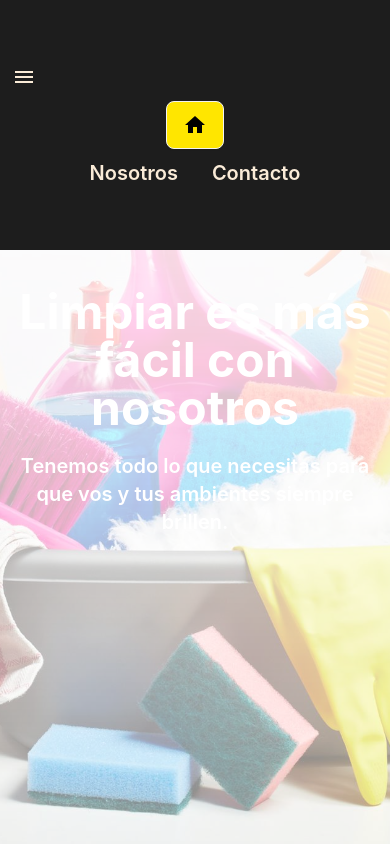
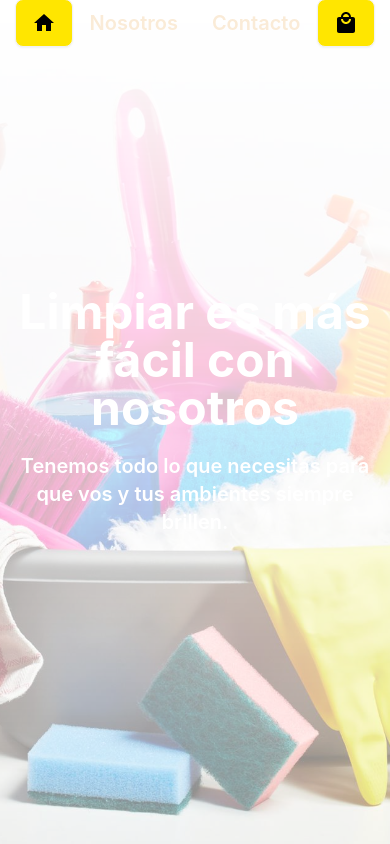
Before and after one commit to federudiero/ecomerceLimpieza, a React (Create React App) app: page / in a window 390 px wide. Shown: the top 844 px of the page. Built offline with nearby package versions, Linux system fonts and the light colour scheme.

Commit message:
cambios en la app2

```diff
--- a/package.json
+++ b/package.json
@@ -11,7 +11,9 @@
     "@testing-library/react": "^13.4.0",
     "@testing-library/user-event": "^13.5.0",
     "axios": "^1.6.7",
+    "bootstrap": "^5.3.3",
     "react": "^18.2.0",
+    "react-bootstrap": "^2.10.2",
     "react-dom": "^18.2.0",
     "react-redux": "^9.1.0",
     "react-router-dom": "^6.22.3",
--- a/src/Components/cards/Cards.jsx
+++ b/src/Components/cards/Cards.jsx
@@ -4,10 +4,7 @@ import { dataJson } from '../../redux/actions';
 import { useDispatch, useSelector } from 'react-redux';
 import Card from '../Card/Card';
 import style from '../cards/Cards.module.css';
-import ComponenteDescuento from '../componenteDescuento/ComponenteDescuento';
 
-import ComoTrabajo from '../comoTrabajo/ComoTrabajo';
-import Carousel from '../carousel/Carousel';
 
 function Cards() {
     const dispatch = useDispatch();
@@ -35,9 +32,7 @@ function Cards() {
     return (
         <div className={style.cardsContainerPadreMayor}>
 
-      <ComoTrabajo/>
-      <Carousel/>
-            <ComponenteDescuento/>
+
 
             <div className={style.cardsContainer}>
                 <div className={style.gridContainer}>
--- a/src/Components/filter/ButtonFilter.module.css
+++ b/src/Components/filter/ButtonFilter.module.css
@@ -1,61 +1,55 @@
+/* Estilos específicos para el filtro */
 .filtercontainer {
-
     display: flex;
     height: 46px;
-    top: 70%;
     background-color: transparent;
     padding: 10px;
-
     border-radius: 5px;
     flex-direction: row;
     justify-content: space-between;
     align-items: center;
     gap: 20px;
-
-
-    border-radius: 0.375rem;
-}
-/* Otros estilos */
-.buttonSelect {
-    cursor: pointer;
-    background-color: transparent;
-    /* Color de borde similar al de la barra de búsqueda */
-    border-radius: 0.375rem;
-    /* Estilos del select */
   }
 
+  /* Estilos para los botones y el select */
+  .buttonSelect,
   .buttonResete {
-    /* Estilos del botón */
-   /* Color de borde similar al de la barra de búsqueda */
+    cursor: pointer;
+    padding: 3px;
     border-radius: 0.375rem;
-    padding: 3px;
+    background-color: transparent;
+    color: #fff; /* Cambiamos el color del texto */
+    border: 1px solid #fff; /* Añadimos un borde blanco */
+  }
 
+  .buttonResete:hover {
+    color: rgb(172, 36, 36);
   }
-.buttonResete:hover {
-    /* Estilos del botón */
-    /* Color de borde similar al de la barra de búsqueda */
-    border-radius: 0.375rem;
-    padding: 3px;
-    color: rgb(172, 36, 36);
 
-}
-.options{
+  .options {
     background-color: rgb(46, 45, 45);
     border: none;
     color: #959596;
     cursor: pointer;
-
   }
 
+  /* Estilos para el ícono de categoría */
+  .filtercontainer svg {
+    fill: #fff; /* Cambiamos el color del ícono */
+  }
 
-
-
-
+  /* Estilos para el input de búsqueda */
+  .input {
+    padding: 6px;
+    border-radius: 0.375rem;
+    border: 1px solid #fff; /* Añadimos un borde blanco */
+    background-color: transparent;
+    color: #fff; /* Cambiamos el color del texto */
+  }
   @media only screen and (max-width: 768px) {
-
-    .filtercontainer {
-        display: flex; /* Muestra el contenedor de filtros en dispositivos móviles */
-        height: auto; /* Altura automática para adaptarse al contenido */
+    .containerNavBar {
+        display: flex;
+        height: 46px;
         background-color: transparent;
         padding: 10px;
         border-radius: 5px;
@@ -65,27 +59,4 @@
         gap: 20px;
 
     }
-
-
-
-
     }
-
-
-  @media only screen and (min-width: 769px) and (max-width: 991px) {
-
-
-
-
-  }
-
-
-
-
-  @media only screen and (min-width: 991px) and (max-width: 1300px) {
-
-
-
-
-
-  }
--- a/src/Components/navBar/NavBar.jsx
+++ b/src/Components/navBar/NavBar.jsx
@@ -1,120 +1,28 @@
-import React, { useState, useEffect } from 'react';
-// Importa React y los hooks useState y useEffect desde la biblioteca React.
-
-import { Link, useLocation } from 'react-router-dom';
-// Importa los componentes Link y useLocation desde react-router-dom, que se utilizan para manejar las rutas y la ubicación actual del navegador.
-
+ import React from 'react';
+import { Link } from 'react-router-dom';
  import HomeIcon from '@mui/icons-material/Home';
  import LocalMallIcon from '@mui/icons-material/LocalMall';
-import MenuIcon from '@mui/icons-material/Menu';
-// Importa los íconos de Material-UI que se utilizarán en el NavBar.
-
-import Filter from '../filter/Filter';
-// Importa el componente Filter desde un archivo local.
-
 import style from './NavBar.module.css';
-// Importa los estilos CSS específicos del NavBar desde un archivo local.
 
 function NavBar() {
-  // Define el componente NavBar como una función.
-
-  const location = useLocation();
-  // Declara una variable location que almacena la ubicación actual del navegador utilizando el hook useLocation().
-
-  const [showMenu, setShowMenu] = useState(false);
-  // Declara un estado showMenu que determina si el menú está visible o no. Inicialmente se establece en false utilizando el hook useState.
-
-  const isHomePage = location.pathname === '/';
-  // Declara una variable isHomePage que verifica si la ubicación actual es la página de inicio (ruta '/').
-
-  useEffect(() => {
-    // Utiliza el hook useEffect para ejecutar una función cada vez que cambie la ubicación.
-    setShowMenu(false); // En este caso, la función establece showMenu en false, ocultando el menú desplegable.
-  }, [location]);
-
-  const toggleMenu = () => {
-    // Declara una función toggleMenu que cambia el estado showMenu entre true y false, alternando la visibilidad del menú.
-    setShowMenu(!showMenu);
-  };
-
-  const handleLinkClick = () => {
-    // Declara una función handleLinkClick que oculta el menú desplegable al hacer clic en un enlace del menú.
-    setShowMenu(false);
-  };
-
   return (
     <div className={style.containerNavBar}>
-      {/* Renderiza el contenedor del NavBar con los estilos definidos en el archivo CSS. */}
-      <div className="flex-none">
-        {/* Renderiza un contenedor flexible que no se expande automáticamente. */}
-        <button onClick={toggleMenu} className="btn btn-square btn-ghost md:hidden">
-          {/* Renderiza un botón que muestra el ícono del menú. */}
-          <MenuIcon />
-          {/* Renderiza el ícono del menú utilizando el componente MenuIcon importado de Material-UI. */}
-        </button>
-      </div>
-      <div className={`${style.menu} ${showMenu ? 'block' : 'hidden md:block'}`}>
-        {/* Renderiza el menú con los estilos definidos en el archivo CSS, mostrándolo si showMenu es true. */}
-        <Link
-          to="/"
-          className="btn"
-          style={{ background: '#ffe600', color: 'black' }}
-        >
-          {/* Renderiza un enlace a la página de inicio con estilos personalizados. */}
+      <div className={`${style.menu} mx-auto md:mx-0`}>
+        {/* Agregamos la clase mx-auto para centrar horizontalmente en dispositivos pequeños */}
+        <Link to="/" className="btn" style={{ background: '#ffe600', color: 'black' }}>
           <HomeIcon />
-          {/* Renderiza el ícono de inicio utilizando el componente HomeIcon importado de Material-UI. */}
         </Link>
-        {showMenu ? (
-          // Si showMenu es true, muestra los siguientes elementos en el menú desplegable.
-          <>
-            <Link to="/nosotros" className="btn btn-ghost text-xl" onClick={handleLinkClick}>
-              {/* Renderiza un enlace a la página "Nosotros" con estilos personalizados. */}
-              Nosotros
-            </Link>
-            <Link to="/contacto" className="btn btn-ghost text-xl" onClick={handleLinkClick}>
-              {/* Renderiza un enlace a la página "Contacto" con estilos personalizados. */}
-              Contacto
-            </Link>
-            <div className="md:hidden">
-              {/* Renderiza el componente Filter solo en dispositivos móviles. */}
-              {isHomePage && <Filter onClick={handleLinkClick} />}
-              {/* Renderiza el filtro solo en la página de inicio. */}
-            </div>
-          </>
-        ) : (
-          // Si showMenu es false, muestra los siguientes elementos en el menú principal.
-          <>
-            <div className="md:flex md:items-center md:space-evenly">
-              {/* Renderiza un contenedor flexible con elementos centrados y espacio equitativo. */}
         <Link to="/nosotros" className="btn btn-ghost text-xl">
-                {/* Renderiza un enlace a la página "Nosotros" con estilos personalizados. */}
           Nosotros
         </Link>
         <Link to="/contacto" className="btn btn-ghost text-xl">
-                {/* Renderiza un enlace a la página "Contacto" con estilos personalizados. */}
           Contacto
         </Link>
-            </div>
-            {isHomePage && (
-              // Si la ubicación actual es la página de inicio, renderiza los siguientes elementos.
-              <div className="flex-none md:block hidden">
-                {/* Renderiza un contenedor que no se expande automáticamente en dispositivos móviles. */}
-                <Filter />
-                {/* Renderiza el componente Filter. */}
-
-              </div>
-            )}
-          </>
-        )}
-        <div className="flex-none md:block hidden">
-          {/* Renderiza un contenedor que no se expande automáticamente en dispositivos móviles. */}
         <Link to="/carrito" className="btn" style={{ background: '#ffe600', color: 'black' }}>
-            {/* Renderiza un enlace al carrito con estilos personalizados. */}
           <LocalMallIcon />
-            {/* Renderiza el ícono del carrito utilizando el componente LocalMallIcon importado de Material-UI. */}
         </Link>
       </div>
-      </div>
+
     </div>
   );
 }
--- a/src/Components/navBar/NavBar.module.css
+++ b/src/Components/navBar/NavBar.module.css
@@ -1,79 +1,36 @@
+/* Estilos generales del NavBar */
 .containerNavBar {
+  position: fixed;
+  top: 0;
+  left: 0;
+  width: 100%;
+  z-index: 1000;
+  display: flex;
+  align-items: center;
+  justify-content: center;
+  background: rgb(29, 29, 29);
+  color: antiquewhite;
+}
 
-  position: fixed;
-    top: 0;
-    left: 0;
-    width: 100%;
-    z-index: 1000;
-    display: flex;
-    flex-direction: column;
-    flex-wrap: nowrap;
-    background: rgb(29, 29, 29);
-    align-content: flex-end;
-    height: 80px;
-    justify-content: center;
-    color: antiquewhite;
+.menu {
+  display: flex;
+  flex: 1;
+  justify-content: center;
+}
 
-  }
-  .menu{
-    display: flex;
-    flex-direction: row;
-    align-items: center;
-    justify-content: space-evenly;
-  }
-
-
-
-
-
+/* Media Query para pantallas pequeñas */
 @media only screen and (max-width: 768px) {
 
-
-  .containerNavBar {
-
-    position: fixed;
-      top: 0;
-      left: 0;
-      width: 100%;
-      z-index: 1000;
+    .containerNavBar {
       display: flex;
-      flex-direction: column;
-      flex-wrap: nowrap;
-      background: rgb(29, 29, 29);
-      align-content: flex-end;
-      height: 250px;
-      justify-content: center;
-      color: antiquewhite;
-
-    }
-    .menu{
-      display: flex;
-      flex-direction: column;
+      height: 46px;
+      background-color: transparent;
+      padding: 10px;
+      border-radius: 5px;
+      flex-direction: row;
+      justify-content: space-between;
       align-items: center;
-      justify-content: space-evenly;
+      gap: 20px;
     }
 
-
-
-
-
 }
-
-
-@media only screen and (min-width: 769px) and (max-width: 991px) {
-
-
-
-
-}
-
-
-
-
-@media only screen and (min-width: 991px) and (max-width: 1300px) {
-
-
-
-
-
-}
--- a/src/views/Home.jsx
+++ b/src/views/Home.jsx
@@ -1,24 +1,27 @@
-
-import React from 'react'
-import Header from '../Components/header/Header'
-import Cards from '../Components/cards/Cards'
-import Filter from '../Components/filter/Filter'
-import NavBar from '../Components/navBar/NavBar'
-import Footer from '../Components/Footer/Footer'
-
-
-
+import React from 'react';
+import Header from '../Components/header/Header';
+import Cards from '../Components/cards/Cards';
+import Filter from '../Components/filter/Filter';
+import ComponenteDescuento from '../Components/componenteDescuento/ComponenteDescuento';
+import ComoTrabajo from '../Components/comoTrabajo/ComoTrabajo';
+import Carousel from '../Components/carousel/Carousel';
 
 function Home() {
   return (
     <div>
-
-      <Header/>
-
-      <Cards/>
-
+      <Header />
+      <div className="bg-gradient-to-b from-gray-100 to-transparent min-h-screen flex flex-col items-center justify-center">
+        {/* Utiliza las clases de Tailwind CSS para centrar vertical y horizontalmente */}
+        <div className="flex flex-col items-center justify-center space-y-12 mt-12">
+          {/* Añade el espacio entre los componentes con space-y-12 */}
+          <ComoTrabajo />
+          <ComponenteDescuento />
+          <Filter />
+        </div>
+      </div>
+      <Cards />
     </div>
-  )
+  );
 }
 
-export default Home
+export default Home;
```
Also changed, not shown: 1 other file (tests, documents, lock files or other folders). Lines whose indentation alone changed are shown as unchanged.
